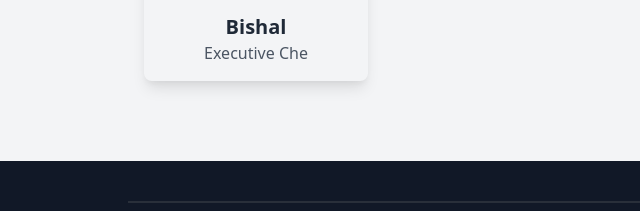
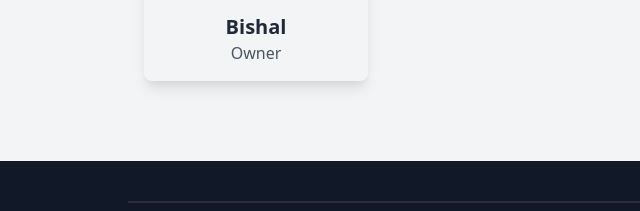
Before and after one commit to saarock/perimum_resturant_web1, a plain HTML site: page index.html in a window 1280 px wide. Shown: the part 5523-5734 px from the top of the page, 0-640 px from the left. Drawn offline with nearby package versions, Linux system fonts and the light colour scheme; files whose address does not match are found by name.

Commit message:
changes the owner details

```diff
--- a/css/style.css
+++ b/css/style.css
@@ -63,8 +63,8 @@ body {
     border-radius: 4rem;
     overflow: hidden;
     border: 2px solid rgba(128, 128, 128, 0.218);
+}
 
-}
 
 /* /service end  */
 
--- a/index.html
+++ b/index.html
@@ -495,7 +495,7 @@
                         <img class="w-full h-64 object-cover" src="./images/owner.png" alt="Restaurant Partner 1" />
                         <div class="content p-4">
                             <h3 class="text-xl font-semibold text-gray-800">Bishal</h3>
-                            <p class="text-gray-600">Executive Che</p>
+                            <p class="text-gray-600">Owner</p>
                         </div>
                     </div>
                 </div>
```
